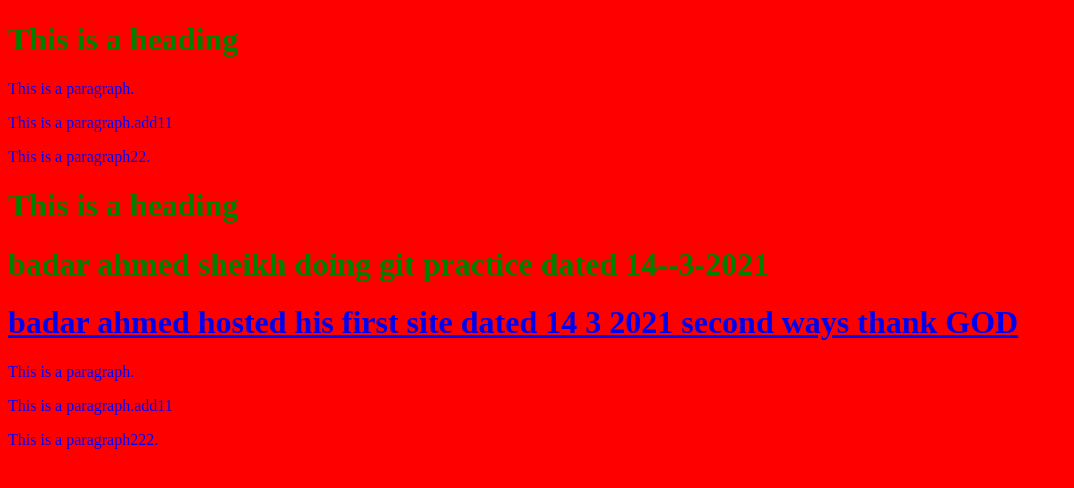
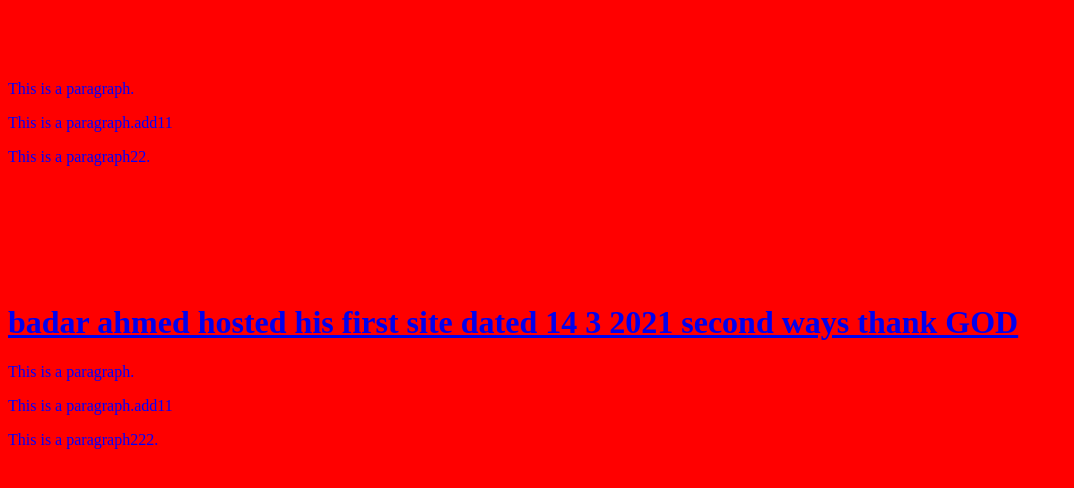
Before and after one commit to badrmerchant/seondwayof-repository, a plain HTML site: page index.html in a window 1280 px wide. Shown: the whole page, without its empty margins (0-1074 px from the left). Drawn offline with Linux system fonts and the light colour scheme.

Commit message:
check color

```diff
--- a/style.css
+++ b/style.css
@@ -1,3 +1,3 @@
 body {background-color: red;}
-h1   {color: green;}
+h1   {color: red;}
 p    {color: blue;}
```
